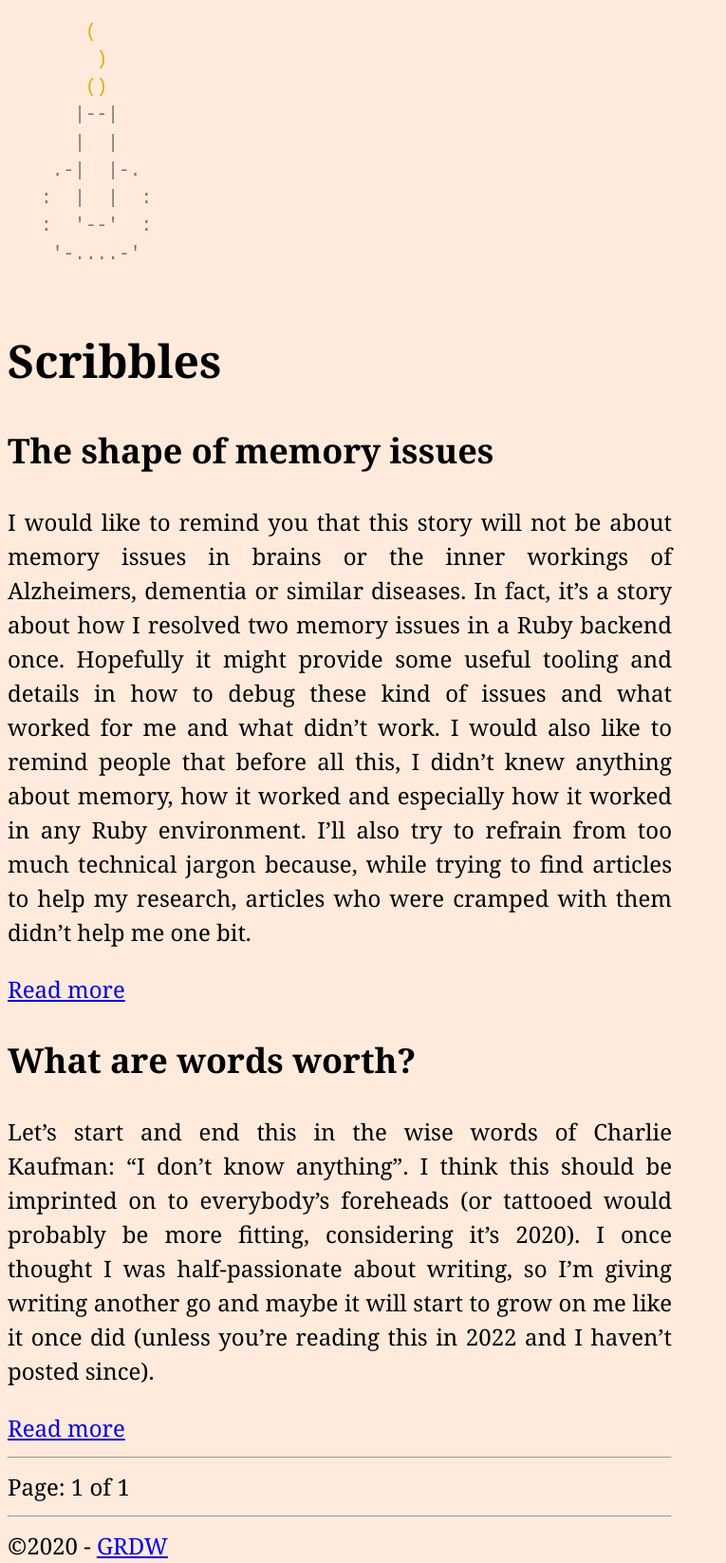
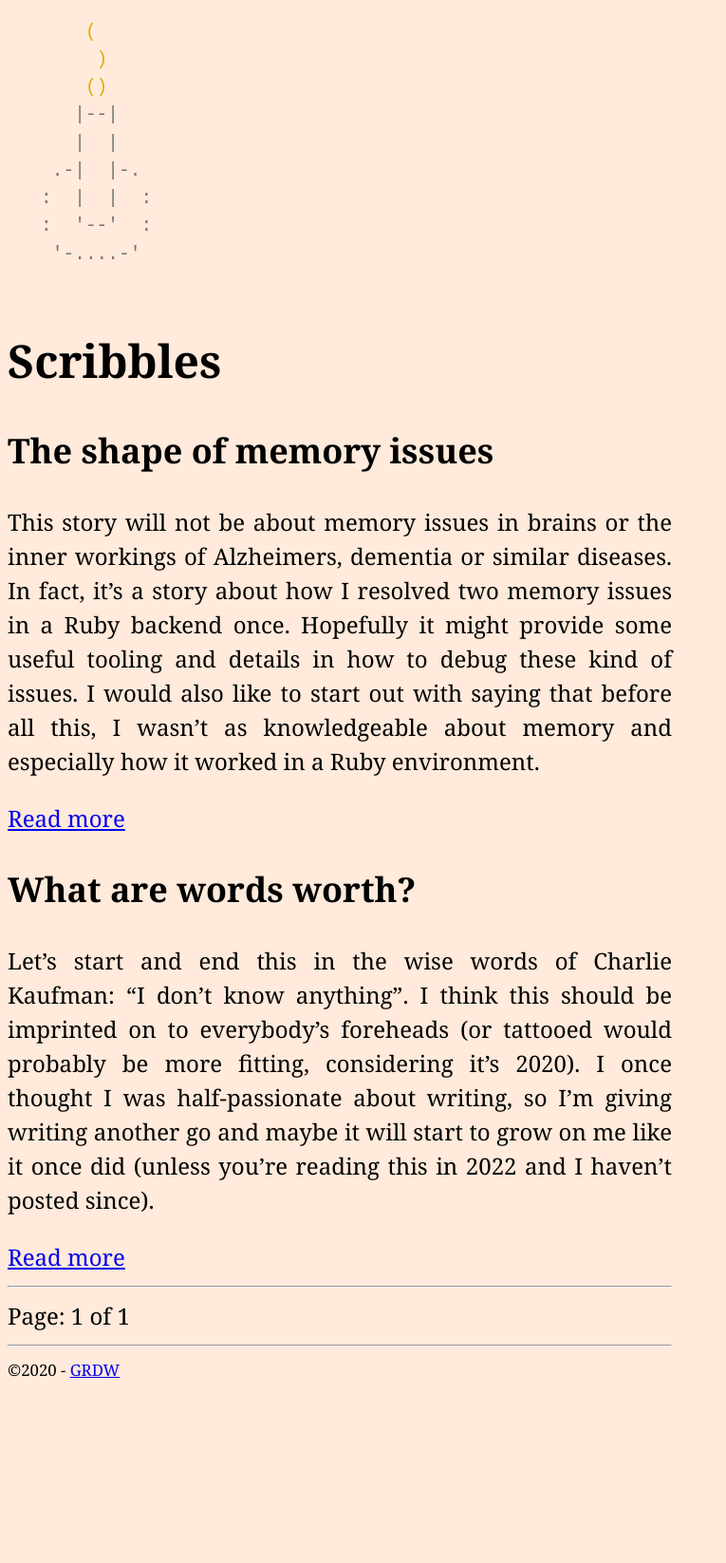
Before and after one commit to grdw/grdw, a Jekyll site: the page built from posts/index.html, in a window 1280 px wide. Shown: the whole page at 95% size, without its empty margins (0-765 px from the left). Built offline with Jekyll 4.4.1, drawn with Linux system fonts in a browser that asks for light colours; the list of posts is cut into pages by our own code; after the commit the page ends 1455 px from its top, so only the background shows below that.

Commit message:
Fix footer size

```diff
--- a/_posts/2020-09-11-the-shape-of-memory-issues.md
+++ b/_posts/2020-09-11-the-shape-of-memory-issues.md
@@ -3,7 +3,7 @@ layout: post
 title: The shape of memory issues
 ---
 
-I would like to remind you that this story will not be about memory issues in brains or the inner workings of Alzheimers, dementia or similar diseases. In fact, it's a story about how I resolved two memory issues in a Ruby backend once. Hopefully it might provide some useful tooling and details in how to debug these kind of issues and what worked for me and what didn't work. I would also like to remind people that before all this, I didn't knew anything about memory, how it worked and especially how it worked in any Ruby environment. I'll also try to refrain from too much technical jargon because, while trying to find articles to help my research, articles who were cramped with them didn't help me one bit.
+This story will not be about memory issues in brains or the inner workings of Alzheimers, dementia or similar diseases. In fact, it's a story about how I resolved two memory issues in a Ruby backend once. Hopefully it might provide some useful tooling and details in how to debug these kind of issues. I would also like to start out with saying that before all this, I wasn't as knowledgeable about memory and especially how it worked in a Ruby environment.
 
 Before starting to describe the actual memory issues and some of the tooling I used, or the setup of this backend itself, I'd like to teach you what various shapes of memory issues there are when plotting memory consumption over time. There are three distinct shapes you should be frightened of and I'll list them from least worrying to most worrying:
 
@@ -88,7 +88,7 @@ Time   | RSS Size (pmap) | Total heap size (rbtrace)
  8:57  | 1.89GB          | +/- 38.12MB
  13:25 | 1.95GB          | +/- 38,12MB
 
-Simultaneously I was analysing the rbtrace results and found them to be rather strange. When checking the memory usage of the actual puma server and comparing it with the actual size that Ruby is aware of, it turned out that Ruby forgets quite a big chunk of it. In fact I would say that Ruby has a case of Alzheimers disease.
+Simultaneously I was analysing the rbtrace results and found them to be rather strange. When checking the memory usage of the actual puma server and comparing it with the actual size that Ruby is aware of, it turned out that Ruby forgets quite a big chunk of it. Ruby, in a way, suffers from Alzheimers disease.
 
 All of this left me rather confused and a bit frustrated. I was walking around trying to make sense of it, while another coworker was overhearing me sighing rather loudly when I was going to the toilet. He asked what was going on and I explained this particular problem. He said that he once read an article about this memory discrepancy in Ruby and he would link it to me. I briefly [skimmed the article](https://www.joyfulbikeshedding.com/blog/2019-03-14-what-causes-ruby-memory-bloat.html) and there was a striking image in there:
 
--- a/style.css
+++ b/style.css
@@ -41,3 +41,7 @@ th, td {
     border: 1px solid #555555;
     padding: 5px 10px;
 }
+
+div.footer, footer {
+    font-size: 0.7em;
+}
```
Also changed, not shown: other parts of _posts/2020-09-11-the-shape-of-memory-issues.md (+1 -1 lines), _layouts/post.html (+6 -4 lines), img/1/12.png.
